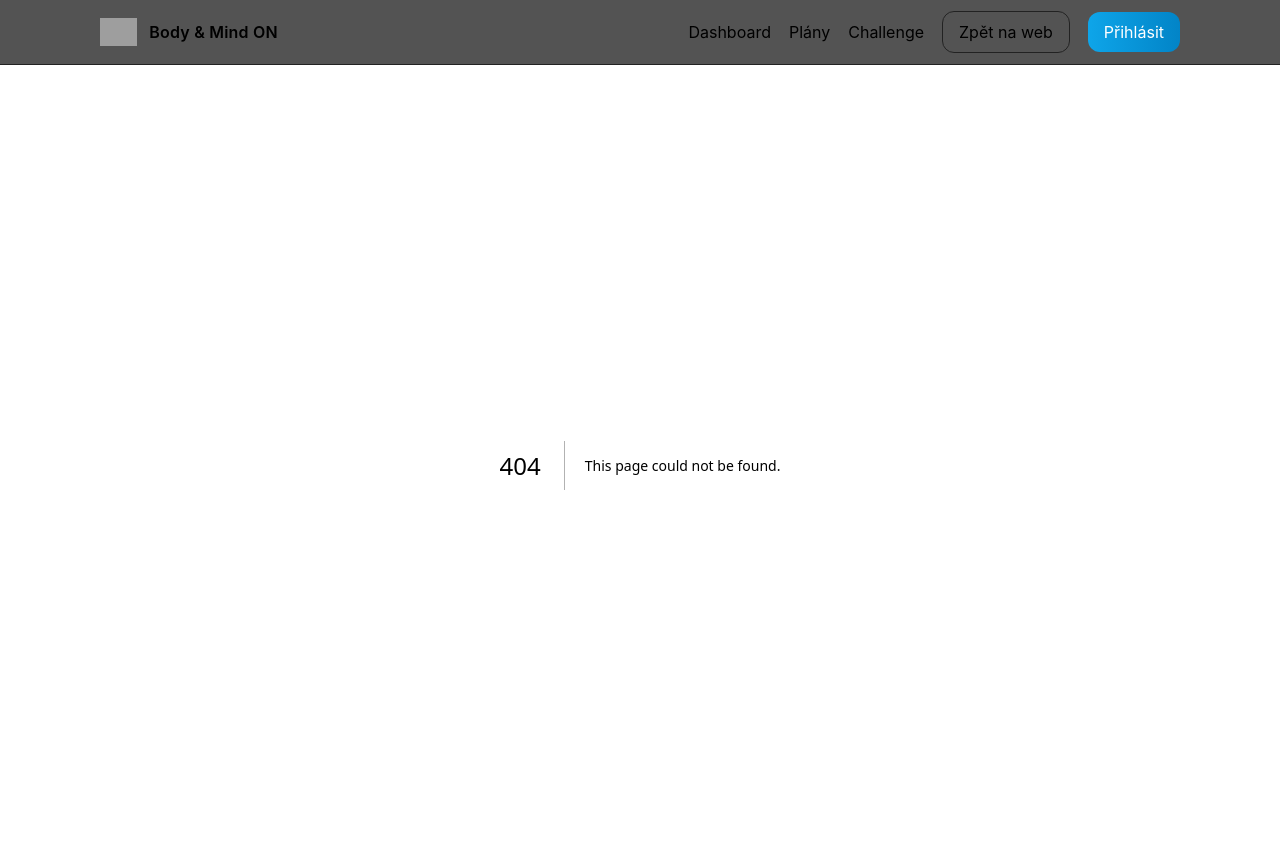
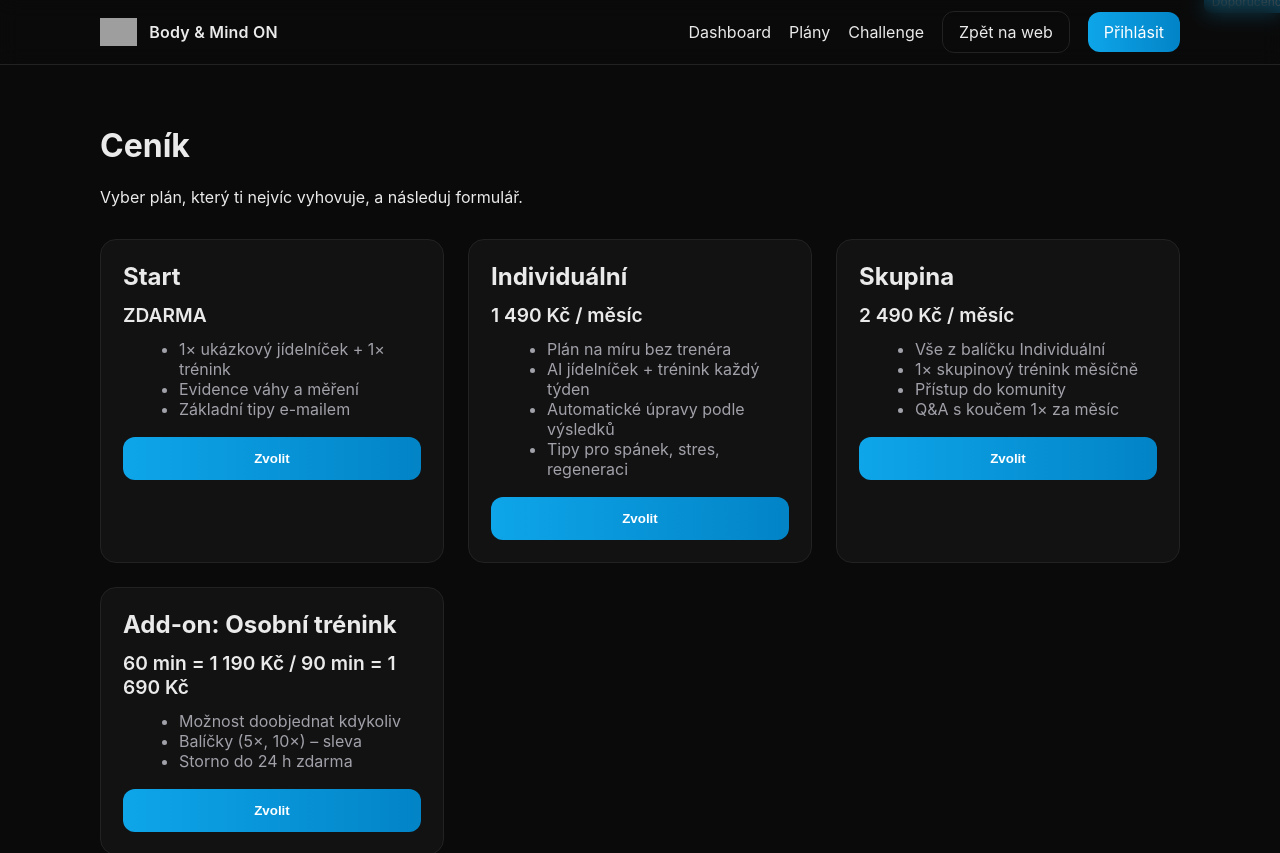
Before and after one commit to Progen-design/body-mind-on, a Next.js app: page /pricing in a window 1280 px wide. Before the commit this address had no page. Shown: the top 853 px of the page. Built offline with nearby package versions, Linux system fonts and the light colour scheme; grey boxes are pictures that could not be loaded.

Commit message:
Create pricing.js

```diff
--- /dev/null
+++ b/pages/pricing.js
@@ -0,0 +1,117 @@
+// pages/pricing.js
+import { useState } from 'react'
+import Link from 'next/link'
+
+const plans = [
+  {
+    id: 'start',
+    title: 'Start',
+    price: 'ZDARMA',
+    perks: [
+      '1× ukázkový jídelníček + 1× trénink',
+      'Evidence váhy a měření',
+      'Základní tipy e-mailem',
+    ],
+  },
+  {
+    id: 'individual',
+    title: 'Individuální',
+    price: '1 490 Kč / měsíc',
+    perks: [
+      'Plán na míru bez trenéra',
+      'AI jídelníček + trénink každý týden',
+      'Automatické úpravy podle výsledků',
+      'Tipy pro spánek, stres, regeneraci',
+    ],
+    recommended: true,
+  },
+  {
+    id: 'group',
+    title: 'Skupina',
+    price: '2 490 Kč / měsíc',
+    perks: [
+      'Vše z balíčku Individuální',
+      '1× skupinový trénink měsíčně',
+      'Přístup do komunity',
+      'Q&A s koučem 1× za měsíc',
+    ],
+  },
+  {
+    id: 'addon',
+    title: 'Add-on: Osobní trénink',
+    price: '60 min = 1 190 Kč / 90 min = 1 690 Kč',
+    perks: [
+      'Možnost doobjednat kdykoliv',
+      'Balíčky (5×, 10×) – sleva',
+      'Storno do 24 h zdarma',
+    ],
+  }
+]
+
+export default function Pricing() {
+  const [selected, setSelected] = useState(null)
+
+  return (
+    <div className="container" style={{padding: '40px 0'}}>
+      <h1>Ceník</h1>
+      <p>Vyber plán, který ti nejvíc vyhovuje, a následuj formulář.</p>
+      <div className="pricing-grid" style={{
+        display: 'grid',
+        gridTemplateColumns: 'repeat(auto-fill, minmax(260px, 1fr))',
+        gap: '24px',
+        marginTop: '32px'
+      }}>
+        {plans.map(plan => (
+          <div
+            key={plan.id}
+            className={`card ${selected === plan.id ? 'selected' : ''}`}
+            onClick={() => setSelected(plan.id)}
+            style={{
+              cursor: 'pointer',
+              border: selected === plan.id
+                ? '2px solid var(--accent)'
+                : '1px solid var(--border)',
+              transition: 'all .2s'
+            }}
+          >
+            {plan.recommended && (
+              <div style={{
+                position: 'absolute',
+                top: '-10px',
+                right: '-10px',
+                background: 'var(--accent)',
+                color: '#fff',
+                padding: '4px 8px',
+                borderRadius: '8px',
+                fontSize: '12px'
+              }}>
+                Doporučeno
+              </div>
+            )}
+            <h2>{plan.title}</h2>
+            <p style={{fontSize: '1.2rem', fontWeight: '600', margin: '12px 0'}}>
+              {plan.price}
+            </p>
+            <ul style={{ color: 'var(--muted)', margin: '12px 0 0 16px' }}>
+              {plan.perks.map((p, i) => <li key={i}>{p}</li>)}
+            </ul>
+            <button
+              className="submit"
+              style={{ marginTop: '18px', width: '100%' }}
+            >
+              {selected === plan.id ? 'Vybráno' : 'Zvolit'}
+            </button>
+          </div>
+        ))}
+      </div>
+
+      {selected && (
+        <div style={{marginTop: '48px'}}>
+          <h2>Formulář pro plán <strong>{plans.find(p=>p.id===selected).title}</strong></h2>
+          {/* Sem vlož existující formulář z indexu s drobnou úpravou: přidej skryté pole planId */}
+          {/* Můžeš zkopírovat kod z index a předat plan jako hidden input planId = selected */}
+        </div>
+      )}
+    </div>
+  )
+}
```
